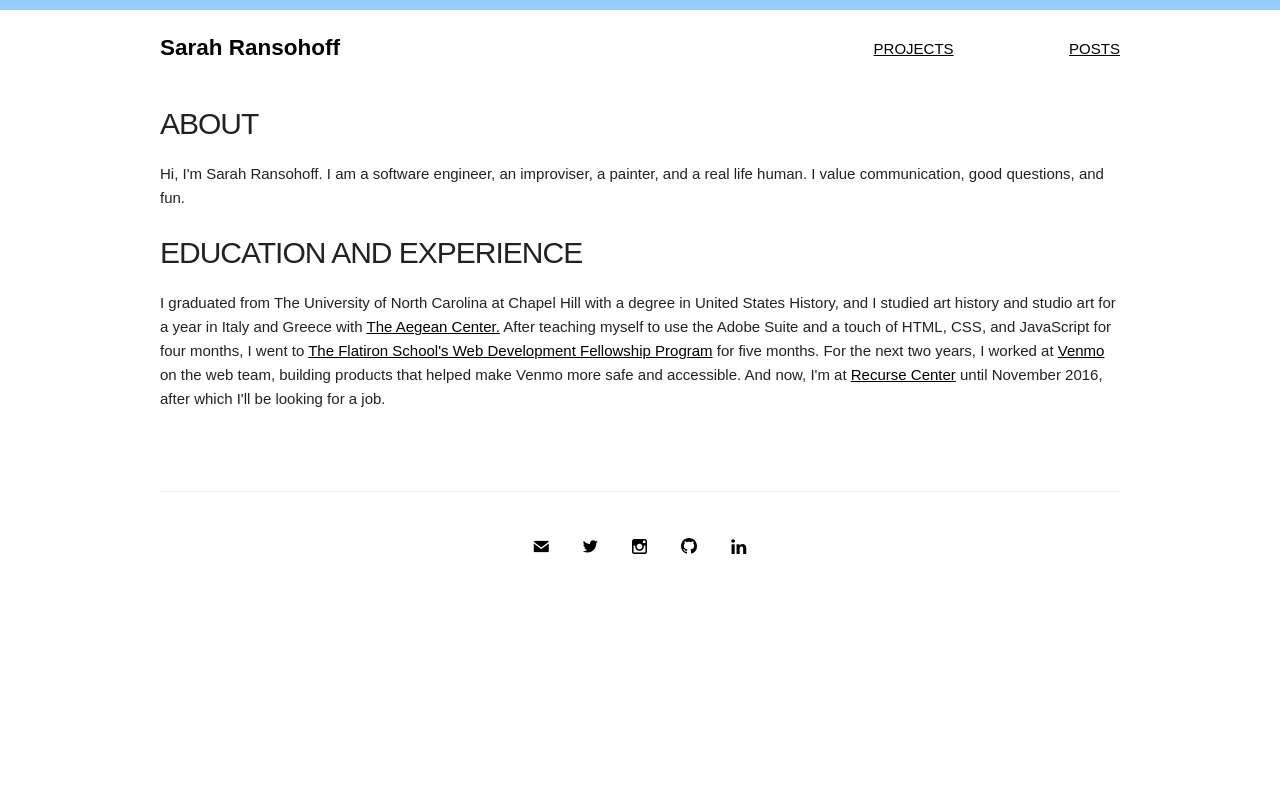
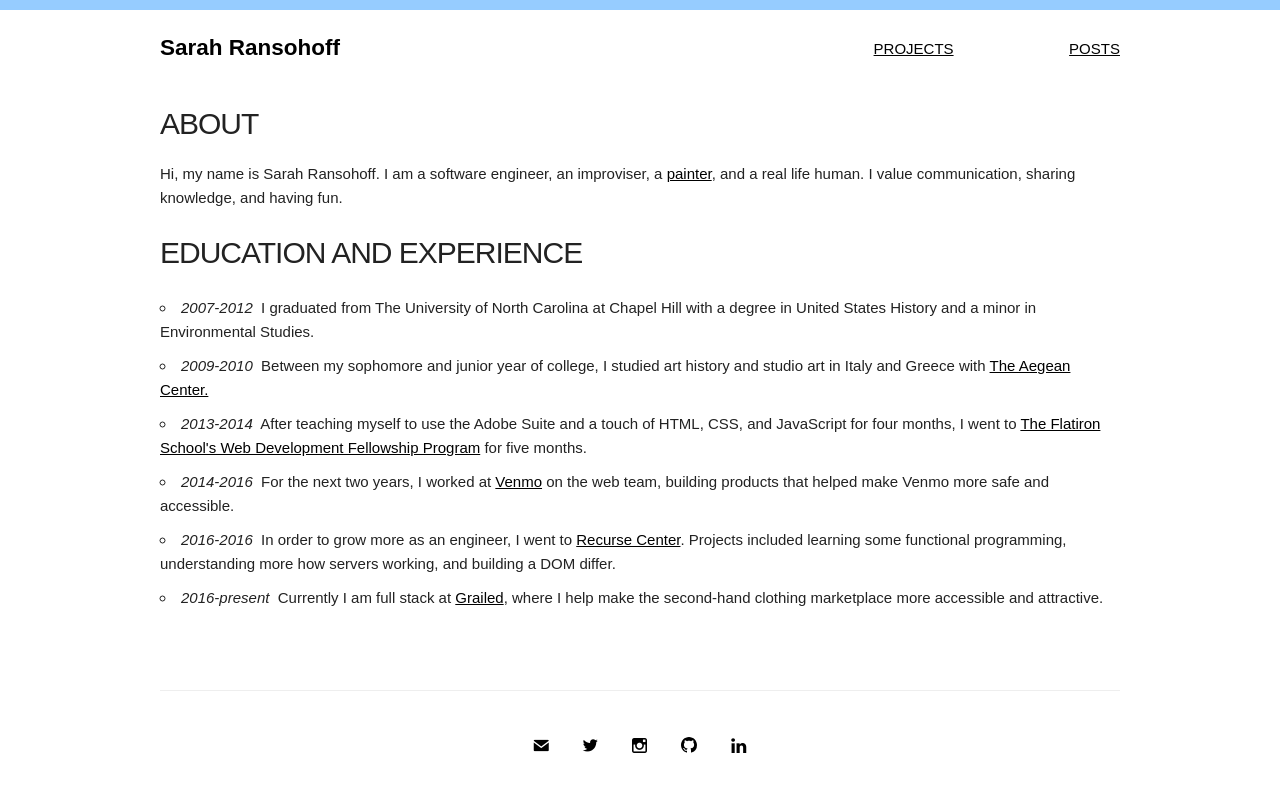
Before and after one commit to sranso/sranso.github.io, a Jekyll site: the page built from index.html, in a window 1280 px wide. Shown: the top 792 px of the page. Built offline with Jekyll 4.4.1, drawn with Linux system fonts in a browser that asks for light colours; nearby versions of some CDN libraries.

Commit message:
Add current info

```diff
--- a/index.html
+++ b/index.html
@@ -6,17 +6,19 @@ title: Sarah Ransohoff
 <div class="mt4">
   <h1 class="ttu">About</h1>
   <p>
-    Hi, I'm Sarah Ransohoff. I am a software engineer, an improviser, a painter, and a real life human.
-    I value communication, good questions, and fun.
+    Hi, my name is Sarah Ransohoff. I am a software engineer, an improviser, a <a href="https://www.instagram.com/sranso_paints" class="link black underline hover-bg-light-blue" target="blank">painter</a>, and a real life human.
+    I value communication, sharing knowledge, and having fun.
   </p>
   <h1 class="ttu">Education and Experience</h1>
   <p>
-    I graduated from The University of North Carolina at Chapel Hill with a degree in United States History,
-    and I studied art history and studio art for a year in Italy and Greece with <a href="http://www.aegeancenter.com/" class="link black underline hover-bg-light-blue">The Aegean Center.</a>
-    After teaching myself to use the Adobe Suite and a touch of HTML, CSS, and JavaScript for four months,
-    I went to <a href="https://flatironschool.com/" class="link black underline hover-bg-light-blue">The Flatiron School's Web Development Fellowship Program</a> for five months. For the next two years, I worked
-    at <a href="https://www.venmo.com" class="link black underline hover-bg-light-blue">Venmo</a> on the web team, building products that helped make Venmo more safe and accessible.
-    And now, I'm at <a href="https://www.recurse.com/" class="link black underline hover-bg-light-blue">Recurse Center</a> until November 2016, after which I'll be looking for a job.
+    <ul>
+      <li><span class="i">2007-2012</span>&nbsp; I graduated from The University of North Carolina at Chapel Hill with a degree in United States History and a minor in Environmental Studies.</li>
+      <li><span class="i">2009-2010</span>&nbsp; Between my sophomore and junior year of college, I studied art history and studio art in Italy and Greece with <a href="http://www.aegeancenter.com/" class="link black underline hover-bg-light-blue">The Aegean Center.</a></li>
+      <li><span class="i">2013-2014</span>&nbsp; After teaching myself to use the Adobe Suite and a touch of HTML, CSS, and JavaScript for four months, I went to <a href="https://flatironschool.com/" class="link black underline hover-bg-light-blue">The Flatiron School's Web Development Fellowship Program</a> for five months.</li>
+      <li><span class="i">2014-2016</span>&nbsp; For the next two years, I worked at <a href="https://www.venmo.com" class="link black underline hover-bg-light-blue">Venmo</a> on the web team, building products that helped make Venmo more safe and accessible.</li>
+      <li><span class="i">2016-2016</span>&nbsp; In order to grow more as an engineer, I went to <a href="https://www.recurse.com/" class="link black underline hover-bg-light-blue">Recurse Center</a>. Projects included learning some functional programming, understanding more how servers working, and building a DOM differ.</li>
+      <li><span class="i">2016-present</span>&nbsp; Currently I am full stack at <a href="https://grailed.com" class="link black underline hover-bg-light-blue" target="blank">Grailed</a>, where I help make the second-hand clothing marketplace more accessible and attractive.</li>
+    </ul>
   </p>
 </div>
 
```
Also changed, not shown: README.md.
